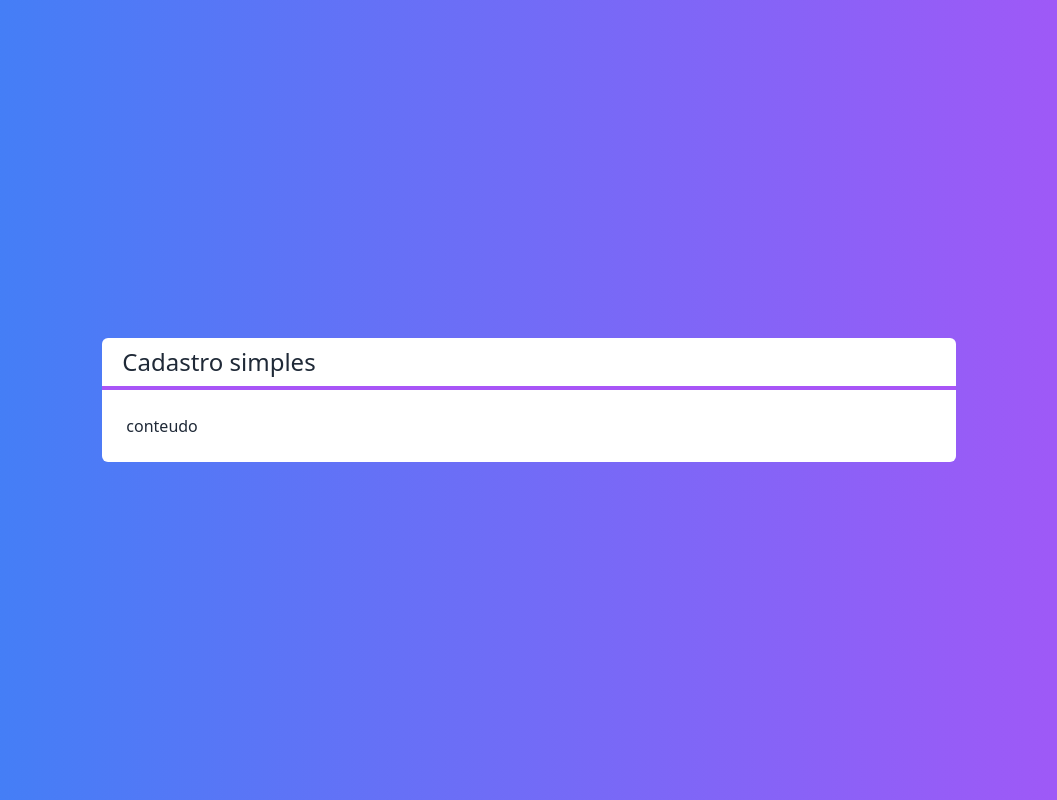
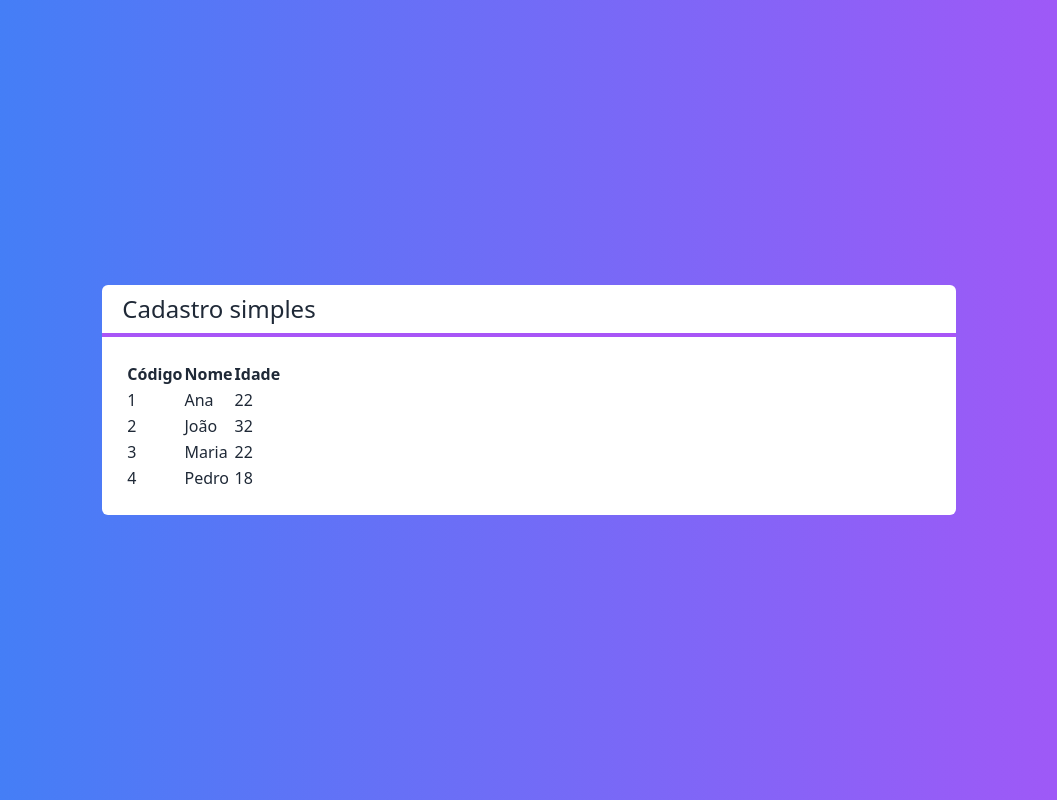
Before and after one commit to fjuncal/crud-firestore-next, a Next.js app: page / in a window 1280 px wide. Shown: the whole page, without its empty margins (111-1168 px from the left). Built offline with nearby package versions, Linux system fonts and the light colour scheme.

Commit message:
Criando componente de tabela e já renderizando os clientes estáticos

```diff
--- /dev/null
+++ b/src/components/Tabela.tsx
@@ -0,0 +1,38 @@
+import Cliente from "@/core/Cliente";
+
+interface TabelaProps {
+  clientes: Cliente[];
+}
+
+export default function Tabela(props: TabelaProps) {
+  function renderizarCabecalho() {
+    return (
+      <tr>
+        <th>Código</th>
+        <th>Nome</th>
+        <th>Idade</th>
+      </tr>
+    );
+  }
+
+  function renderizarDados() {
+    return props.clientes?.map((cliente, i) => {
+      return (
+        <tr key={cliente.id}>
+          <td>{cliente.id}</td>
+          <td>{cliente.nome}</td>
+          <td>{cliente.idade}</td>
+        </tr>
+      );
+    });
+  }
+
+  return (
+    <>
+      <table>
+        <thead>{renderizarCabecalho()}</thead>
+        <tbody>{renderizarDados()}</tbody>
+      </table>
+    </>
+  );
+}
--- a/src/pages/index.tsx
+++ b/src/pages/index.tsx
@@ -1,6 +1,14 @@
 import Layout from "@/components/Layout";
+import Tabela from "@/components/Tabela";
+import Cliente from "@/core/Cliente";
 
 export default function Home() {
+  const clientes = [
+    new Cliente("Ana", 22, "1"),
+    new Cliente("João", 32, "2"),
+    new Cliente("Maria", 22, "3"),
+    new Cliente("Pedro", 18, "4"),
+  ];
   return (
     <div
       className={`
@@ -10,7 +18,7 @@ export default function Home() {
     `}
     >
       <Layout titulo="Cadastro simples">
-        <span>conteudo</span>
+        <Tabela clientes={clientes}></Tabela>
       </Layout>
     </div>
   );
```
